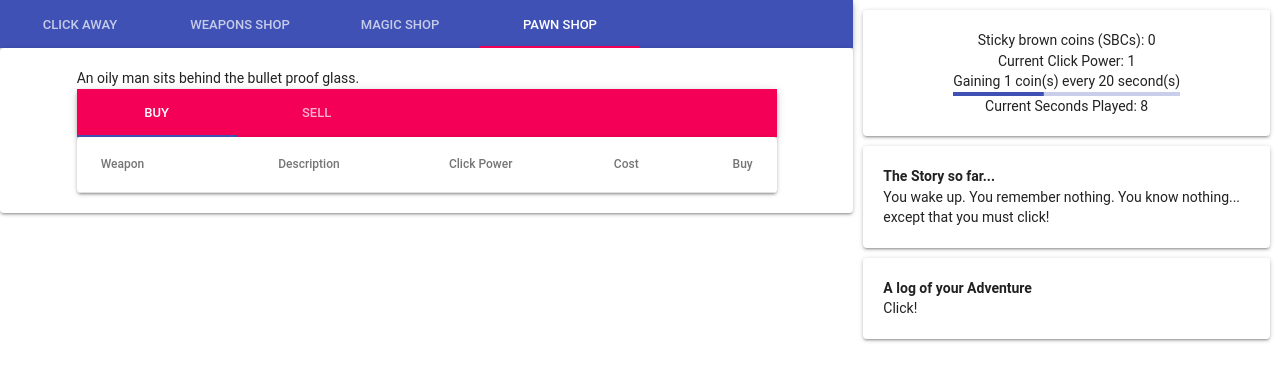
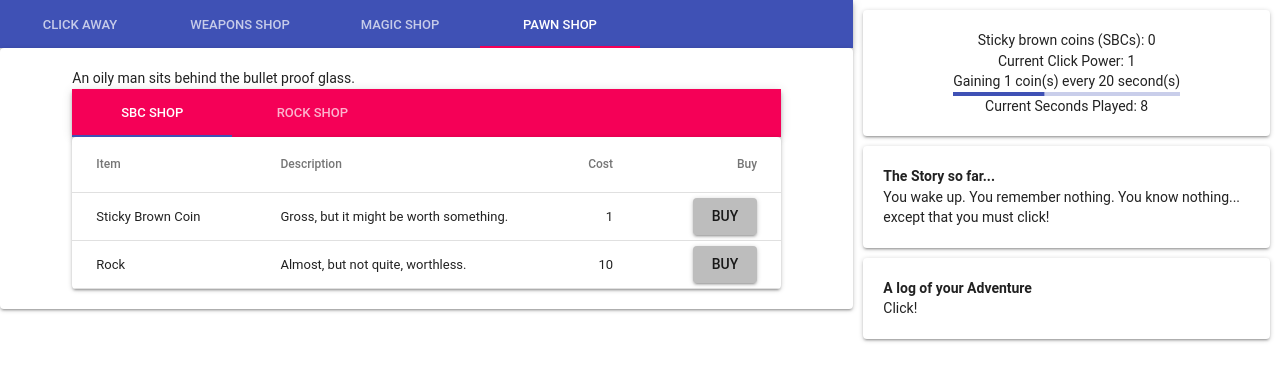
Before and after one commit to robbob42/clicker, a React (Create React App) app: page / in a window 1280 px wide. Both pictures are taken after a click on the tab "PAWN SHOP". Shown: the top 380 px of the page. Built offline with nearby package versions, Linux system fonts and the light colour scheme.

Commit message:
Add ability to buy rocks.

```diff
--- a/src/App/App.jsx
+++ b/src/App/App.jsx
@@ -81,9 +81,24 @@ function App({ classes }) {
     equipItem(mItem, updatesAry, magicItems, updateMagicItems, true);
   };
 
+  const buyCurrency = (currency, amount) => {
+    updateSbcCount(sbcCount - currency.sbcRatio);
+    switch (currency.id) {
+      case 1:
+        updateSbcCount(sbcCount - currency.sbcRatio + amount);
+        break;
+      case 2:
+        updateSbcCount(sbcCount - currency.sbcRatio);
+        updateRockCount(rockCount + amount);
+        break;
+      default:
+        break;
+    }
+  };
+
   // Initialize timer
   useInterval(() => {
-    const nextSecond = secondsPlayed + 0.5;
+    const nextSecond = secondsPlayed + 0.25;
     updateSecondsPlayed(nextSecond);
 
     if (secondsTillAutoCoin === 0) {
@@ -91,7 +106,7 @@ function App({ classes }) {
     }
 
     updateSecondsTillAutoCoin(nextSecond % autoCoinWaitSeconds);
-  }, 500);
+  }, 250);
 
 
   function handleChangeTab(event, newValue) {
@@ -153,7 +168,12 @@ function App({ classes }) {
           }
           {selectedTab === 3
             && (
-              <PawnShop />
+              <PawnShop
+                addLog={addLog}
+                sbcCount={sbcCount}
+                updateSbcCount={updateSbcCount}
+                buyCurrency={buyCurrency}
+              />
             )
           }
         </Grid>
@@ -165,6 +185,7 @@ function App({ classes }) {
             autoCoinAmount={autoCoinAmount}
             secondsPlayed={secondsPlayed}
             autoCoinWaitSeconds={autoCoinWaitSeconds}
+            rockCount={rockCount}
           />
           <StoryContainer
             sbcCount={sbcCount}
--- a/src/App/PawnShop/PawnBuy/PawnBuy.jsx
+++ b/src/App/PawnShop/PawnBuy/PawnBuy.jsx
@@ -5,6 +5,8 @@ import {
   Table, TableBody, TableCell, TableHead,
   TableRow, Paper, Button,
 } from '@material-ui/core/';
+
+import { currencySpecs } from '../../../static/currency';
 
 const styles = theme => ({
   root: {
@@ -19,41 +21,63 @@ const styles = theme => ({
   },
 });
 
-function WeaponsContainer({
-  classes, sbcCount, addLog,
-  updateSbcCount, weapons, buyAndEquipWeapon,
-  equipWeapon,
+function PawnBuy({
+  classes, addLog, sbcCount, updateSbcCount,
+  buyCurrency,
 }) {
+  const attemptToBuyItem = (item) => {
+    if (sbcCount >= item.sbcRatio) {
+      addLog(`You bought a ${item.name}!`);
+      buyCurrency(item, 1);
+    } else {
+      addLog('Nice try, cheapskate!');
+    }
+  };
 
   return (
     <Paper className={classes.root}>
       <Table className={classes.table}>
         <TableHead>
           <TableRow>
-            <TableCell>Weapon</TableCell>
-            <TableCell align="right">Description</TableCell>
-            <TableCell align="right">Click Power</TableCell>
+            <TableCell>Item</TableCell>
+            <TableCell>Description</TableCell>
             <TableCell align="right">Cost</TableCell>
             <TableCell align="right">Buy</TableCell>
           </TableRow>
         </TableHead>
         <TableBody>
+          {currencySpecs.map(item => (
+            <TableRow key={item.id}>
+              <TableCell component="th" scope="row">
+                {item.name}
+              </TableCell>
+              <TableCell>{item.description}</TableCell>
+              <TableCell align="right">{item.sbcRatio.toLocaleString()}</TableCell>
+              <TableCell align="right">
+                <Button
+                  variant="contained"
+                  className={classes.button}
+                  disableRipple
+                  onClick={() => attemptToBuyItem(item)}
+                >
+                  Buy
+                </Button>
+              </TableCell>
+            </TableRow>
+          ))}
         </TableBody>
       </Table>
     </Paper>
   );
 }
 
-WeaponsContainer.propTypes = {
+PawnBuy.propTypes = {
   // eslint-disable-next-line react/forbid-prop-types
   classes: PropTypes.object.isRequired,
   sbcCount: PropTypes.number.isRequired,
   addLog: PropTypes.func.isRequired,
   updateSbcCount: PropTypes.func.isRequired,
-  // eslint-disable-next-line react/forbid-prop-types
-  weapons: PropTypes.object.isRequired,
-  buyAndEquipWeapon: PropTypes.func.isRequired,
-  equipWeapon: PropTypes.func.isRequired,
+  buyCurrency: PropTypes.func.isRequired,
 };
 
-export default withStyles(styles)(WeaponsContainer);
+export default withStyles(styles)(PawnBuy);
--- a/src/App/PawnShop/PawnShop.jsx
+++ b/src/App/PawnShop/PawnShop.jsx
@@ -16,7 +16,10 @@ const styles = theme => ({
   },
 });
 
-function PawnShop({ classes }) {
+function PawnShop({
+  classes, addLog, sbcCount, updateSbcCount,
+  buyCurrency,
+}) {
   const [selectedTab, setSelectedTab] = useState(0);
 
   function handleChangeTab(event, newValue) {
@@ -36,13 +39,18 @@ function PawnShop({ classes }) {
           </Typography>
           <AppBar position="static" className={classes.appBar} color="secondary">
             <Tabs value={selectedTab} onChange={handleChangeTab} indicatorColor="primary">
-              <Tab label="Buy" disableRipple />
-              <Tab label="Sell" disableRipple />
+              <Tab label="SBC Shop" disableRipple />
+              <Tab label="Rock Shop" disableRipple />
             </Tabs>
           </AppBar>
           {selectedTab === 0
             && (
-              <PawnBuy />
+              <PawnBuy
+                addLog={addLog}
+                sbcCount={sbcCount}
+                updateSbcCount={updateSbcCount}
+                buyCurrency={buyCurrency}
+              />
             )
           }
           {selectedTab === 1
@@ -59,6 +67,10 @@ function PawnShop({ classes }) {
 PawnShop.propTypes = {
   // eslint-disable-next-line react/forbid-prop-types
   classes: PropTypes.object.isRequired,
+  addLog: PropTypes.func.isRequired,
+  sbcCount: PropTypes.number.isRequired,
+  updateSbcCount: PropTypes.func.isRequired,
+  buyCurrency: PropTypes.func.isRequired,
 };
 
 export default withStyles(styles)(PawnShop);
--- a/src/App/StatsContainer/StatsContainer.jsx
+++ b/src/App/StatsContainer/StatsContainer.jsx
@@ -21,6 +21,7 @@ const styles = () => ({
 function StatsContainer({
   classes, sbcCount, clickPower, autoCoinAmount,
   autoCoinWaitSeconds, secondsTillAutoCoin, secondsPlayed,
+  rockCount,
 }) {
   return (
     <Paper className={classes.paper}>
@@ -34,6 +35,16 @@ function StatsContainer({
             {`Sticky brown ${sbcCount === 1 ? 'coin' : 'coins'} (SBCs): ${sbcCount}`}
           </Typography>
         </Grid>
+        {
+          rockCount !== 0
+          && (
+          <Grid item>
+            <Typography>
+              {`${rockCount === 1 ? 'Rock' : 'Rocks'}: ${rockCount}`}
+            </Typography>
+          </Grid>
+          )
+        }
         <Grid item>
           <Typography>
             {`Current Click Power: ${clickPower}`}
@@ -67,6 +78,7 @@ StatsContainer.propTypes = {
   autoCoinWaitSeconds: PropTypes.number.isRequired,
   secondsTillAutoCoin: PropTypes.number.isRequired,
   secondsPlayed: PropTypes.number.isRequired,
+  rockCount: PropTypes.number.isRequired,
 };
 
 export default withStyles(styles)(StatsContainer);
--- a/src/static/currency.js
+++ b/src/static/currency.js
@@ -1,14 +1,16 @@
 /* eslint-disable quote-props */
 // eslint-disable-next-line import/prefer-default-export
-export const currencySpecs = {
-  '1': {
+export const currencySpecs = [
+  {
+    id: 1,
     name: 'Sticky Brown Coin',
     description: 'Gross, but it might be worth something.',
     sbcRatio: 1,
   },
-  '2': {
+  {
+    id: 2,
     name: 'Rock',
-    description: 'Almost, but not quite worthless.',
-    sbcRatio: 100000,
+    description: 'Almost, but not quite, worthless.',
+    sbcRatio: 10,
   },
-};
+];
```
Also changed, not shown: 1 other file (tests, documents, lock files or other folders).
